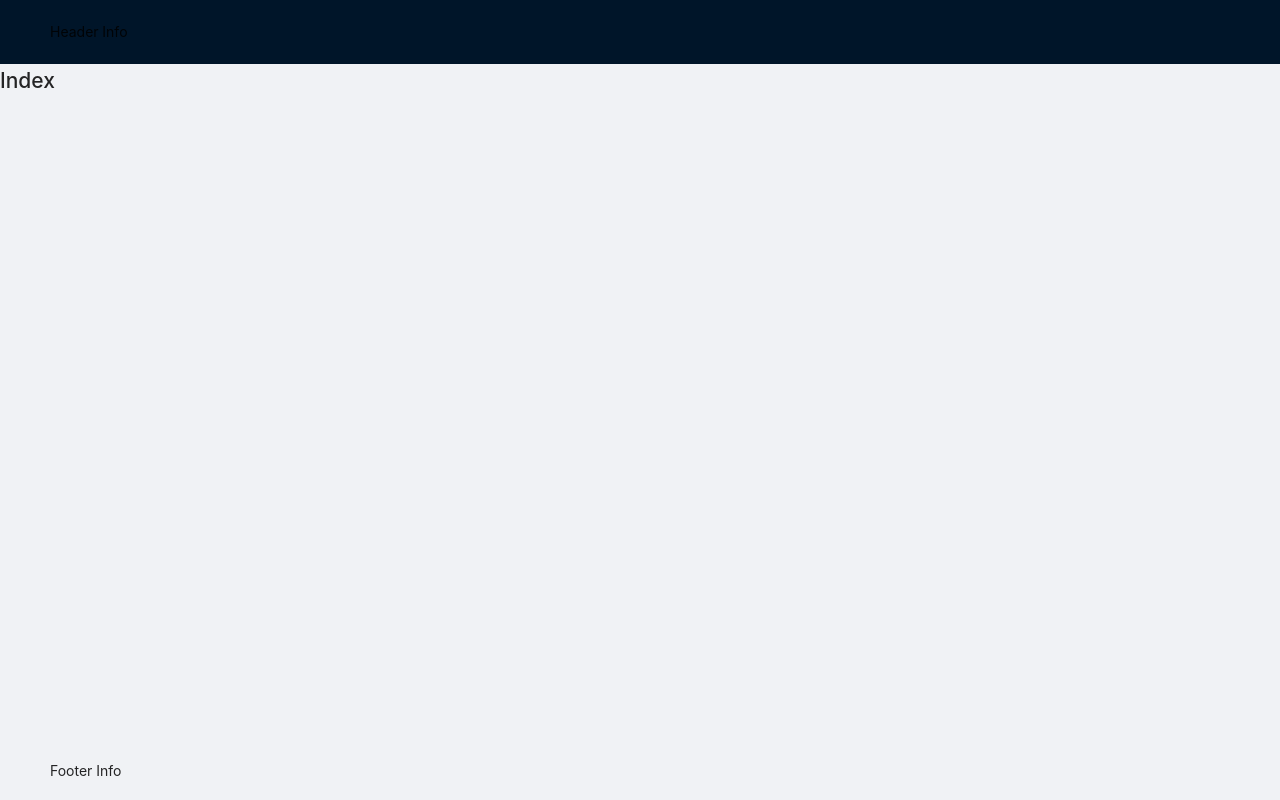
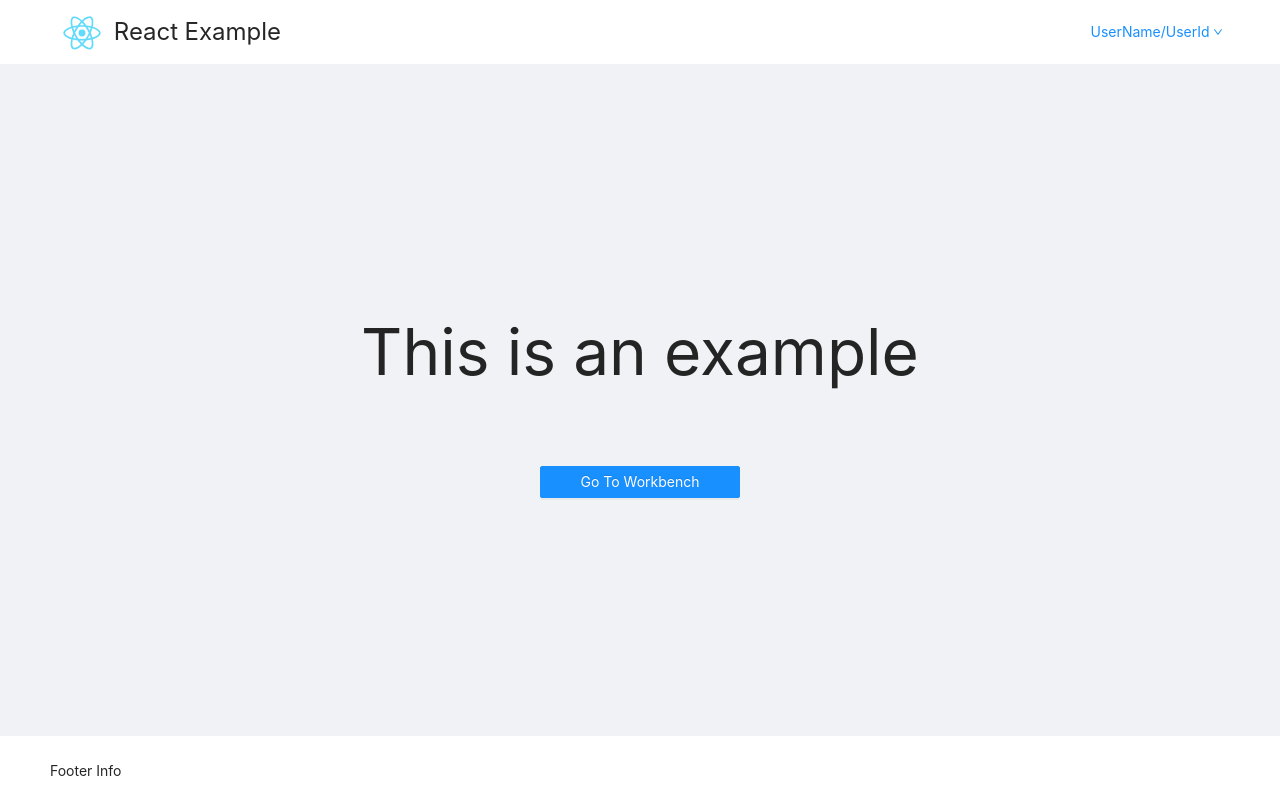
Before and after one commit to w4ngzhen/react-example, a React (Create React App) app: page / in a window 1280 px wide. Built offline with nearby package versions, Linux system fonts and the light colour scheme.

Commit message:
optimize layout

```diff
--- a/src/app.tsx
+++ b/src/App.tsx
@@ -1,15 +1,15 @@
 import {Route, Routes} from "react-router-dom";
-import HomeLayout from "./components/layout/HomeLayout";
+import WorkbenchLayout from "./components/layout/WorkbenchLayout";
 import PortalLayout from "./components/layout/PortalLayout";
+import PortalPage from "./pages/portal-page/PortalPage";
 
 export default function App() {
     return (
         <Routes>
             <Route path={'/'} element={<PortalLayout/>}>
-                <Route index element={<h1>Index</h1>}/>
-                <Route path={'portal'} element={<h1>Portal</h1>}/>
+                <Route index element={<PortalPage/>}/>
             </Route>
-            <Route path={'/home'} element={<HomeLayout/>}>
+            <Route path={'/workbench'} element={<WorkbenchLayout/>}>
                 <Route path={'menu1'} element={<div>Home Menu1</div>}/>
                 <Route path={'menu2'} element={<div>Home Menu2</div>}/>
             </Route>
--- /dev/null
+++ b/src/components/header/ExampleHeaderContent.tsx
@@ -0,0 +1,33 @@
+import './index.css';
+import logo from '../../assets/img/logo.svg'
+import UserMenu from "../user-menu/UserMenu";
+import {Button} from "antd";
+import {useNavigate} from "react-router-dom";
+
+let isLogin = true;
+
+export default function ExampleHeaderContent() {
+    let navigate = useNavigate();
+    return (
+        <div className={'example-header-content'}>
+            <div className={'example-header-content__image'}>
+                <img src={logo} alt={''}/>
+            </div>
+            <div className={'example-header-content__title'}>
+                <p onClick={() => {
+                    navigate('/');
+                }}>
+                    React Example
+                </p>
+            </div>
+            <div className={'example-header-content__blank'}>
+                {/* 这里是空白内容 */}
+            </div>
+            <div className={'example-header-content__user-menu'}>
+                {
+                    isLogin ? <UserMenu/>: <Button type={'primary'}>登录</Button>
+                }
+            </div>
+        </div>
+    );
+}
--- /dev/null
+++ b/src/components/header/index.css
@@ -0,0 +1,42 @@
+.example-header-content {
+    width: 100%;
+    /* 和PortalLayout的Header以及HomeLayout的Header高度一致，可以优化为less */
+    height: 64px;
+
+    display: flex;
+    flex-direction: row;
+}
+
+.example-header-content__image {
+    width: 64px;
+    height: 64px;
+}
+
+.example-header-content__image img {
+    width: 100%;
+    height: 100%;
+}
+
+.example-header-content__title {
+    width: 180px;
+    height: 100%;
+}
+
+.example-header-content__title p {
+    margin: 0;
+    font-size: 24px;
+}
+
+.example-header-content__title p:hover {
+    cursor: pointer;
+}
+
+.example-header-content__blank {
+    width: calc(100% - 60px - 180px - 140px);
+    height: 100%;
+}
+
+.example-header-content__user-menu {
+    width: 140px;
+    height: 100%;
+}
--- a/src/components/layout/PortalLayout.tsx
+++ b/src/components/layout/PortalLayout.tsx
@@ -1,5 +1,6 @@
 import {Layout} from "antd";
 import { Outlet } from "react-router-dom";
+import ExampleHeaderContent from "../header/ExampleHeaderContent";
 
 const {Header, Footer, Content} = Layout;
 
@@ -8,13 +9,13 @@ export default function PortalLayout() {
     let footerHeight = '64px';
     return (
         <Layout style={{height: '100%'}}>
-            <Header style={{height: headerHeight}}>
-                Header Info
+            <Header style={{height: headerHeight, backgroundColor: 'white'}}>
+                <ExampleHeaderContent/>
             </Header>
             <Content style={{height: `calc(100% - ${headerHeight} - ${footerHeight})`}}>
                 <Outlet/>
             </Content>
-            <Footer style={{height: footerHeight}}>
+            <Footer style={{height: footerHeight, backgroundColor: 'white'}}>
                 Footer Info
             </Footer>
         </Layout>
--- a/src/components/layout/HomeLayout.tsx
+++ b/src/components/layout/WorkbenchLayout.tsx
@@ -1,15 +1,17 @@
 import {Layout} from "antd";
 import { Outlet } from "react-router-dom";
+import ExampleHeaderContent from "../header/ExampleHeaderContent";
 
 const {Header, Sider, Content} = Layout;
 
-export default function HomeLayout() {
+export default function WorkbenchLayout() {
+    let headerHeight = '64px';
     return (
         <Layout style={{height: '100%'}}>
-            <Header style={{height: '60px'}}>
-                Header Info
+            <Header style={{height: headerHeight, backgroundColor: 'white'}}>
+                <ExampleHeaderContent/>
             </Header>
-            <Content style={{height: 'calc(100% - 60px)'}}>
+            <Content style={{height: `calc(100% - ${headerHeight})`}}>
                 <Layout style={{height: '100%', width: '100%'}}>
                     <Sider width={'180px'} style={{height: '100%'}}>
                         Side
--- /dev/null
+++ b/src/components/user-menu/UserMenu.tsx
@@ -0,0 +1,23 @@
+import {Menu, Dropdown} from 'antd';
+import {DownOutlined} from '@ant-design/icons';
+
+const menu = (
+    <Menu>
+        <Menu.Item key={'about'}>
+            About
+        </Menu.Item>
+        <Menu.Item key={'quit'}>
+            Quit
+        </Menu.Item>
+    </Menu>
+);
+
+export default function UserMenu() {
+    return (
+        <Dropdown overlay={menu}>
+            <a className="ant-dropdown-link" onClick={e => e.preventDefault()}>
+                UserName/UserId <DownOutlined/>
+            </a>
+        </Dropdown>
+    );
+}
--- a/src/index.tsx
+++ b/src/index.tsx
@@ -6,7 +6,7 @@ import 'antd/dist/antd.min.css';
 
 import './index.css';
 import {BrowserRouter} from "react-router-dom";
-import App from "./app";
+import App from "./App";
 
 
 ReactDOM.render(
--- /dev/null
+++ b/src/pages/portal-page/PortalPage.tsx
@@ -0,0 +1,14 @@
+import './index.css';
+import {Button} from "antd";
+export default function PortalPage() {
+    return (
+        <div className={'portal-page'}>
+            <p style={{fontSize: '64px'}}>
+                This is an example
+            </p>
+           <Button type={'primary'} style={{width: '200px'}}>
+               Go To Workbench
+           </Button>
+        </div>
+    );
+}
--- /dev/null
+++ b/src/pages/portal-page/index.css
@@ -0,0 +1,10 @@
+.portal-page {
+    width: 100%;
+    height: 100%;
+
+    display: flex;
+    flex-direction: column;
+
+    justify-content: center;
+    align-items: center;
+}
```
Also changed, not shown: src/assets/img/logo.svg (renamed from src/logo.svg), 1 other file (tests, documents, lock files or other folders).
